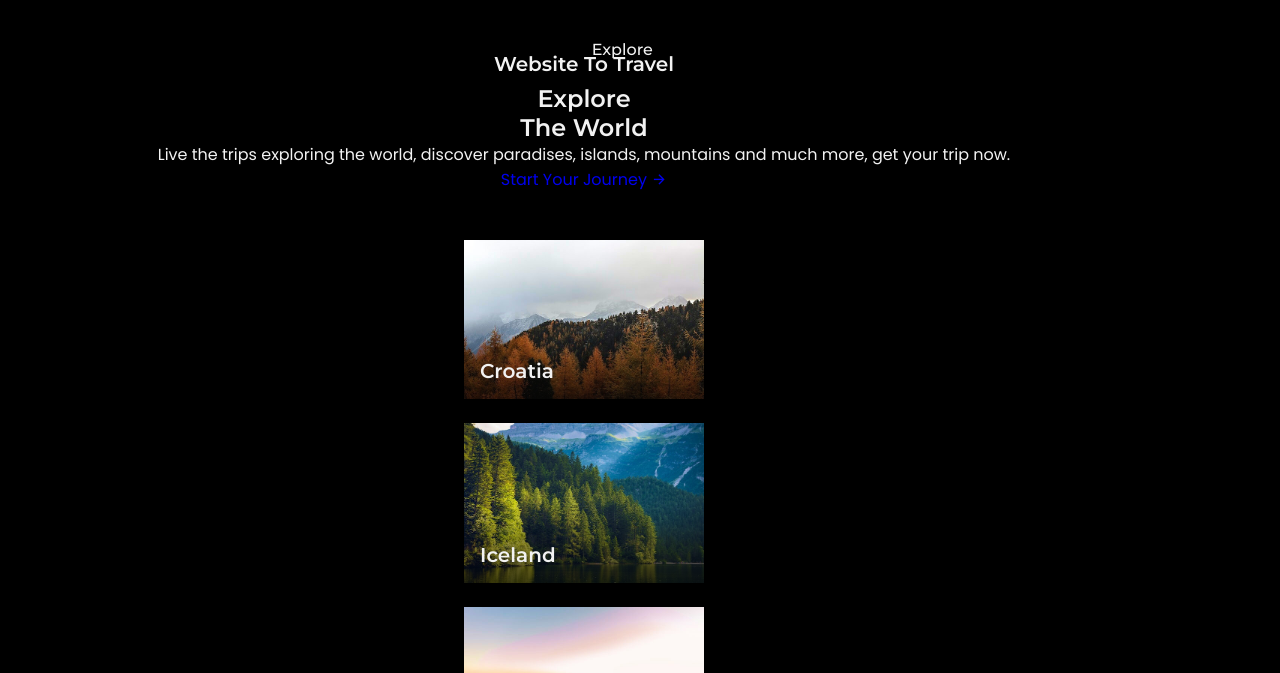
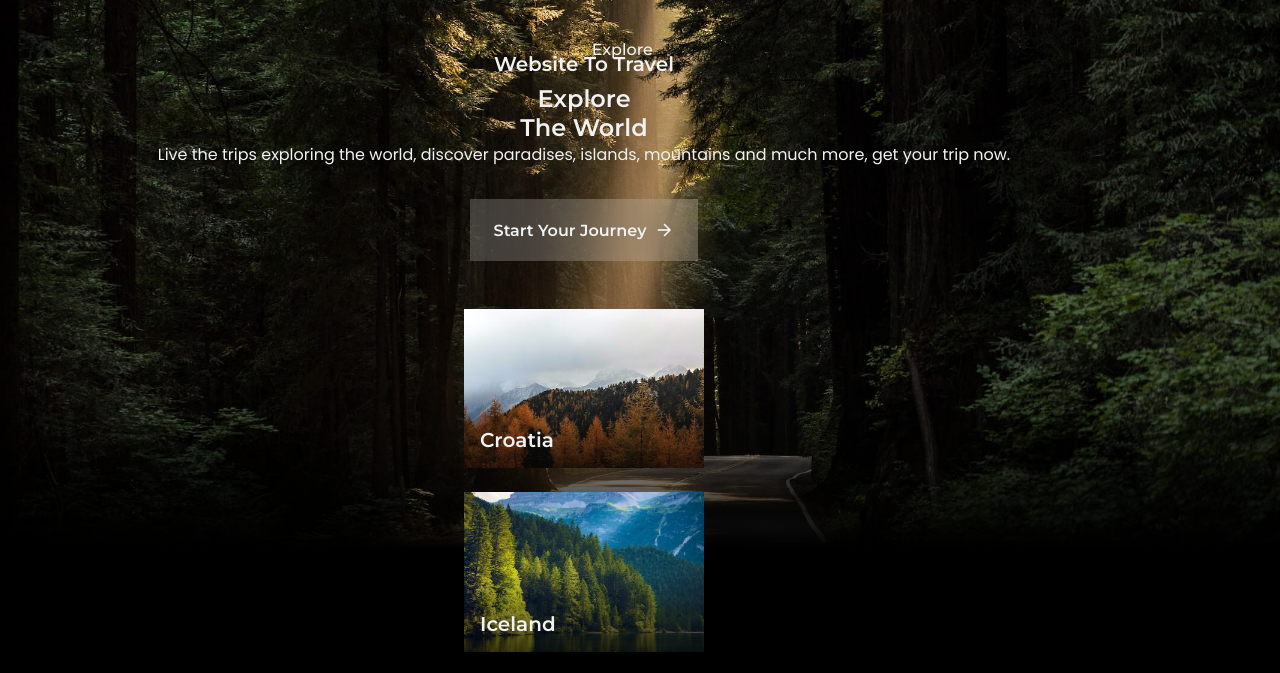
Before and after one commit to Y-ashbhatt/Travel-Site-Simple-animation-practice, a plain HTML site: page index.html in a window 1280 px wide. Shown: the part 76-749 px from the top of the page. Drawn offline with nearby package versions, Linux system fonts and the light colour scheme; some icons are missing.

Commit message:
fix: add button css

```diff
--- a/styles.css
+++ b/styles.css
@@ -215,7 +215,7 @@ img {
   top: 0;
   left: 0;
   width: 100%;
-  height: 75px;
+  height: 750px;
   object-fit: cover;
   object-position: center;
 }
@@ -227,8 +227,8 @@ img {
   width: 100%;
   height: 800px;
   background: linear-gradient(180deg,
-  hsla(0 , 0%, 0% , 0) 58%,
-  hsla(0 , 0%, 0%) 78%);
+            hsla(0 , 0%, 0% , 0) 58%,
+            hsla(0 , 0%, 0%) 78%);
 }
 
 .home__container{
@@ -252,7 +252,7 @@ img {
 }
 
 .home__description{
-  margin-bottom: wrem;
+  margin-bottom: 2rem;
   color: var(--title-color);
 }
 
@@ -293,7 +293,28 @@ img {
   transform: scale(1.2);
 }
 /*=============== BUTTON ===============*/
+.button{
+  background-color: hsla(0 , 0%, 100% , 0.2);
+  padding: 1.25rem 1.5rem;
+  color: var(--title-color);
+  display: inline-flex;
+  align-items: center ;
+  column-gap: .5rem;
+  font-family: var(--second-font);
+  font-weight: var(--font-semi-bold);
+  backdrop-filter: blur(24px);
+  -webkit-backdrop-filter: blur(24px); /* for Safari */
+}
 
+.button i{
+  font-size: 1.25rem;
+  transition: transform .4s;
+  font-weight: initial;
+}
+
+.button:hover i{
+  transform: translateX(.25rem);
+}
 
 /*=============== ABOUT ===============*/
 
```
